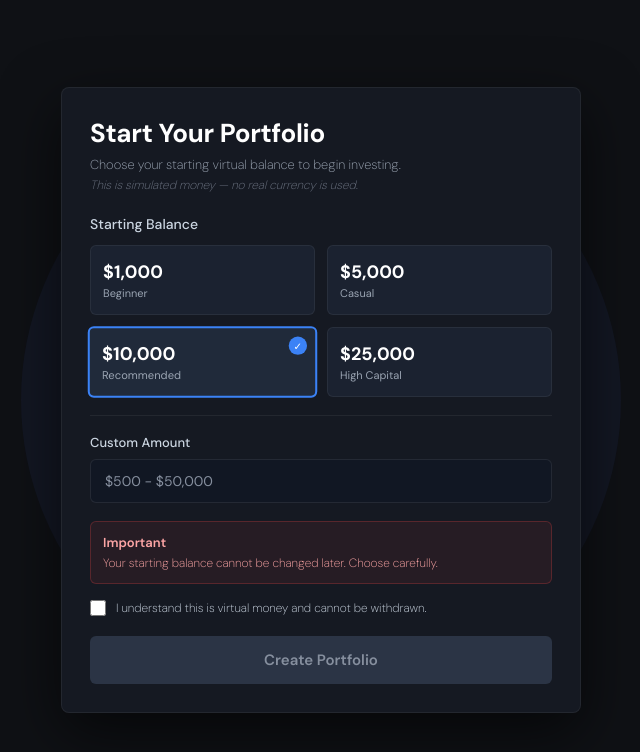
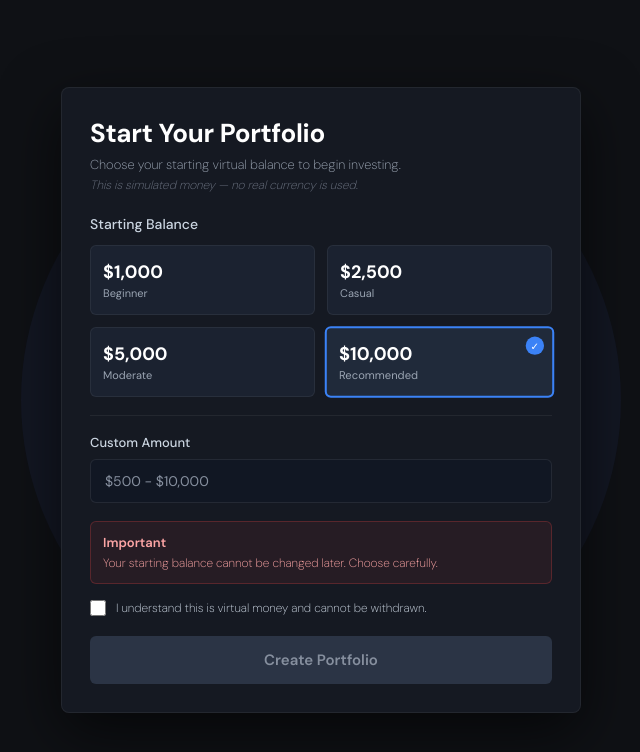
Before and after one commit to simon7924/stock-market, a React (Vite) app in the folder app/: page /create-portfolio in a window 1280 px wide. Shown: the top 752 px of the page, without its empty margins (319-959 px from the left). Built offline with nearby package versions, Linux system fonts and the light colour scheme; no server answers.

Commit message:
Cap starting balance at 0,000 max

```diff
--- a/app/src/pages/CreatePortfolio.jsx
+++ b/app/src/pages/CreatePortfolio.jsx
@@ -5,9 +5,9 @@ import { supabase } from '../lib/supabase'
 
 const OPTIONS = [
   { amount: 1000, label: 'Beginner' },
-  { amount: 5000, label: 'Casual' },
+  { amount: 2500, label: 'Casual' },
+  { amount: 5000, label: 'Moderate' },
   { amount: 10000, label: 'Recommended' },
-  { amount: 25000, label: 'High Capital' },
 ]
 
 export default function CreatePortfolio() {
@@ -20,25 +20,26 @@ export default function CreatePortfolio() {
   const [loading, setLoading] = useState(false)
 
   const finalBalance = custom ? Number(custom) : selected
-  const isCustomValid = !custom || (Number(custom) >= 500 && Number(custom) <= 50000)
-  const canProceed = checked && isCustomValid && finalBalance >= 500
+  const isCustomValid = !custom || (Number(custom) >= 500 && Number(custom) <= 10000)
+  const canProceed = checked && isCustomValid && finalBalance >= 500 && finalBalance <= 10000
 
   function handleCustomChange(val) {
     setCustom(val)
     setSelected(null)
-    if (val && (Number(val) < 500 || Number(val) > 50000)) {
-      setCustomError('Amount must be between $500 and $50,000')
+    if (val && (Number(val) < 500 || Number(val) > 10000)) {
+      setCustomError('Amount must be between $500 and $10,000')
     } else {
       setCustomError('')
     }
   }
 
   async function handleCreate() {
+    const safeBalance = Math.min(finalBalance, 10000)
     setLoading(true)
     try {
       const { data } = await supabase
         .from('profiles')
-        .update({ starting_balance: finalBalance, current_balance: finalBalance })
+        .update({ starting_balance: safeBalance, current_balance: safeBalance })
         .eq('id', user.id)
         .select()
         .single()
@@ -127,7 +128,7 @@ export default function CreatePortfolio() {
         <div style={{ fontSize: 13, color: '#cbd5e1', marginBottom: 8, fontWeight: 500 }}>Custom Amount</div>
         <input
           className={`input ${customError ? 'error' : ''}`}
-          placeholder="$500 - $50,000"
+          placeholder="$500 - $10,000"
           type="number"
           value={custom}
           onChange={e => handleCustomChange(e.target.value)}
```
